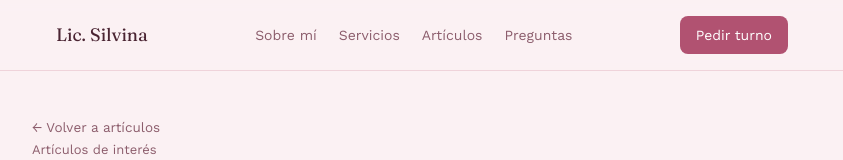
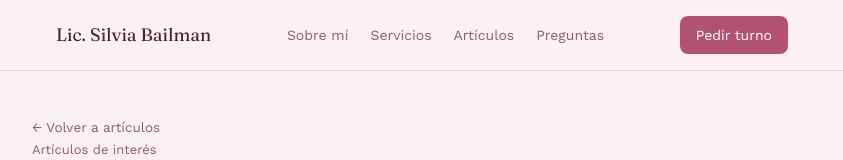
Before and after one commit to sil1970/LicSilviaBailman, a plain HTML site: page psicoanalisis-vs-otros-enfoques.html in a window 1280 px wide. Shown: the top 160 px of the page, without its empty margins (218-1061 px from the left). Drawn offline with nearby package versions, Linux system fonts and the light colour scheme.

Commit message:
Update psicoanalisis-vs-otros-enfoques.html

```diff
--- a/psicoanalisis-vs-otros-enfoques.html
+++ b/psicoanalisis-vs-otros-enfoques.html
@@ -114,7 +114,7 @@
 
 <header class="site">
   <div class="nav">
-    <a class="brand" href="index.html">Lic. Silvina</a>
+    <a class="brand" href="index.html">Lic. Silvia Bailman</a>
     <ul>
       <li><a href="index.html#sobre-mi">Sobre mí</a></li>
       <li><a href="index.html#servicios">Servicios</a></li>
```
